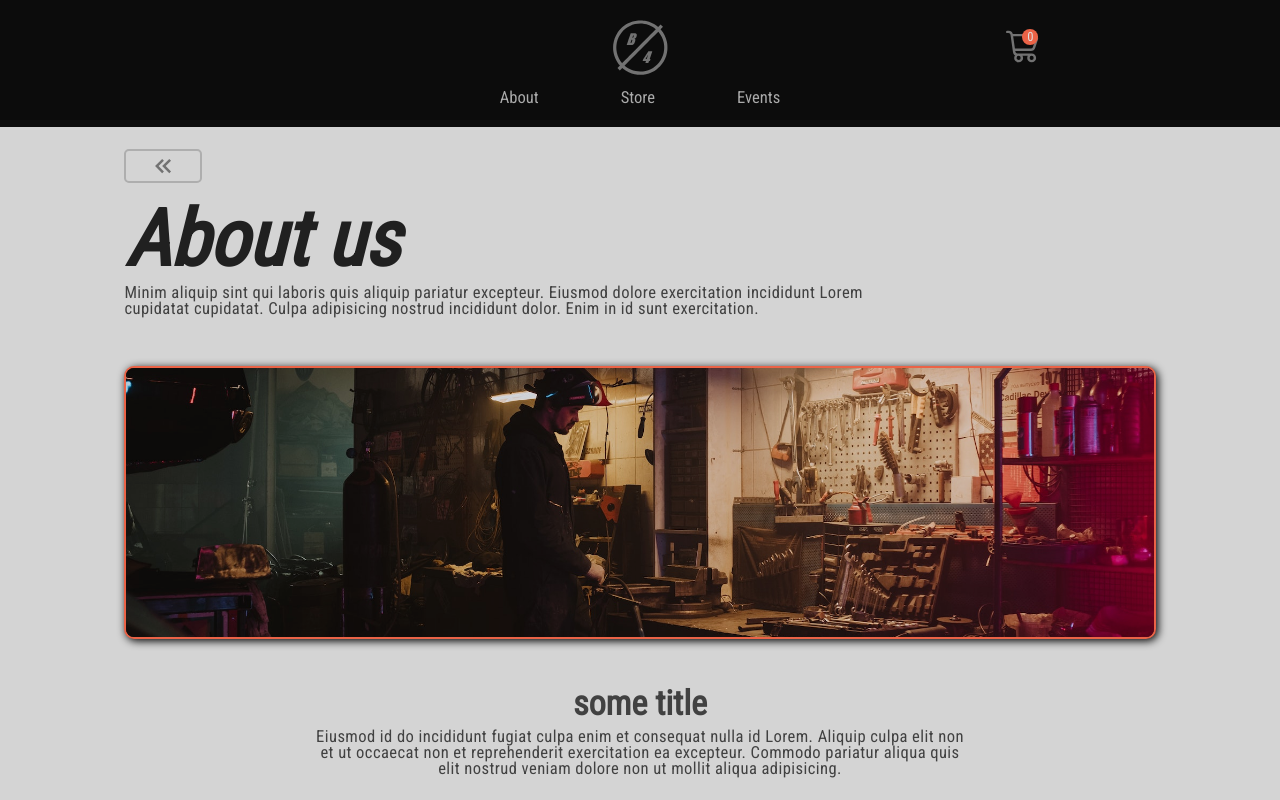
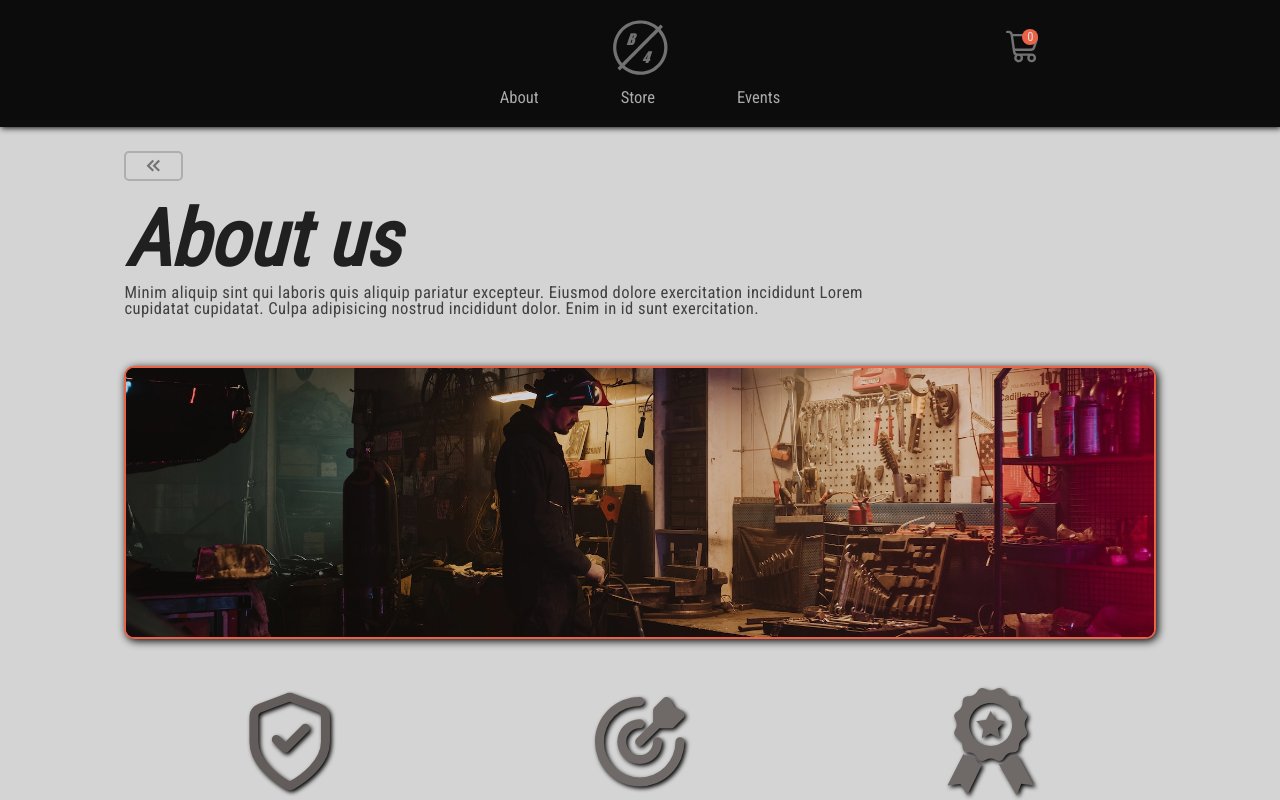
Before and after one commit to braian009/b4-garage-remake, a Next.js app: page /about in a window 1280 px wide. Shown: the top 800 px of the page. Built offline with nearby package versions, Linux system fonts and the light colour scheme.

Commit message:
values mockup added to about page

```diff
--- a/components/Navbar/index.js
+++ b/components/Navbar/index.js
@@ -4,7 +4,7 @@ import styles from "./navbar.module.css";
 
 import BrandIcon from "../varied/Icons/BrandIcon";
 import CartIcon from "../varied/Icons/CartIcon";
-import { motion } from "framer-motion";
+import { motion, useScroll } from "framer-motion";
 import { useRouter } from "next/router";
 import { useSelector } from "react-redux";
 
@@ -43,7 +43,7 @@ const Navbar = () => {
       initial={{ y: -100, opacity: 0 }}
       whileInView={{ y: 0, opacity: 1 }}
       viewport={{ once: true }}
-      transition={{ delay: 1, type: "spring", stiffness: 400, damping: 75 }}
+      transition={{ delay: 0.8, duration: 0.4, type: "spring", stiffness: 400, damping: 75 }}
     >
       <div className={styles.inner}>
         <div className={styles.brandLogo} onClick={() => router.push("/")}>
--- a/components/Navbar/navbar.module.css
+++ b/components/Navbar/navbar.module.css
@@ -12,8 +12,8 @@
   color: var(--white-secondary);
 
   background-color: var(--bg-black);
+  box-shadow: 1px 1px 6px #0c0c0c;
 
-  /* border-bottom: 2px solid rgba(255, 255, 255, 0.125); */
 }
 
 .inner {
--- a/components/varied/GoBackButton/button.module.css
+++ b/components/varied/GoBackButton/button.module.css
@@ -1,9 +1,9 @@
 .container {
   position: absolute;
-  top: 1.125em;
+  top: 1.25em;
   left: 1.25em;
-  width: 4em;
-  height: 1.75em;
+  width: 3em;
+  height: 1.5em;
   border: 2px solid hsla(0, 0%, 45%, 0.4);
   border-radius: 5px;
   cursor: pointer;
--- a/components/varied/Icons/CartIcon.js
+++ b/components/varied/Icons/CartIcon.js
@@ -3,7 +3,7 @@ import * as React from "react";
 const CartIcon = () => {
   return (
     <svg viewBox="0 0 24 24" fill="none">
-      <g stroke-width="0"></g>
+      <g strokeWidth="0"></g>
       <g strokeLinecap="round" strokeLinejoin="round"></g>
       <g>
         <path
--- a/pages/about/about.module.css
+++ b/pages/about/about.module.css
@@ -43,17 +43,38 @@
   opacity: 0.9;
 }
 
-.aboutValues > h2 {
-  font-size: 1.75rem;
-  text-align: center;
-  margin-bottom: 0.5rem;
-  color: var(--black-secondary);
+.aboutValues {
+  margin: 0 auto;
+  display: flex;
+  flex-direction: column;
+  gap: 1em;
 }
 
-.aboutValues > p {
-  max-width: 40em;
+.valuesCard {
+  max-width: 22em;
+  padding: 0 1em;
+}
+
+.valuesCard > div {
+  height: 5.5em;
+
+  position: relative;
+  width: fit-content;
+  margin: 0 auto;
+
+  border-radius: 50%;
+}
+
+.valuesCard > div > svg {
+  width: 100%;
+  height: 100%;
+  filter: drop-shadow(2px 2px 2px #000);
+}
+
+.valuesCard p {
+  margin-top: 0.5rem;
+  color: var(--black-secondary);
   text-align: center;
-  margin: 0 auto;
 }
 
 .insightCards {
@@ -75,14 +96,9 @@
   color: var(--black-secondary) !important;
 }
 
-@media (min-width: 40em) {
-  .aboutValues > div {
+@media (min-width: 50em) {
+  .aboutValues {
     flex-direction: row;
-    justify-content: space-between;
-  }
-
-  .aboutValues > div h4 {
-    max-width: 14em;
   }
 }
 
--- a/pages/about/index.js
+++ b/pages/about/index.js
@@ -40,14 +40,81 @@ const About = () => {
         </div>
 
         <div className={styles.aboutValues}>
-          <h2> some title</h2>
-
-          <p>
-            Eiusmod id do incididunt fugiat culpa enim et consequat nulla id
-            Lorem. Aliquip culpa elit non et ut occaecat non et reprehenderit
-            exercitation ea excepteur. Commodo pariatur aliqua quis elit nostrud
-            veniam dolore non ut mollit aliqua adipisicing.
-          </p>
+          <div className={styles.valuesCard}>
+            <div>
+              <svg viewBox="0 0 24 24" fill="none">
+                <g id="SVGRepo_bgCarrier" strokeWidth="0"></g>
+                <g
+                  id="SVGRepo_tracerCarrier"
+                  strokeLinecap="round"
+                  strokeLinejoin="round"
+                ></g>
+                <g>
+                  <path
+                    d="M9 11.4999L11 13.4999L15.5 8.99987M20 11.9999C20 16.9083 14.646 20.4783 12.698 21.6147C12.4766 21.7439 12.3659 21.8085 12.2097 21.842C12.0884 21.868 11.9116 21.868 11.7903 21.842C11.6341 21.8085 11.5234 21.7439 11.302 21.6147C9.35396 20.4783 4 16.9083 4 11.9999V7.21747C4 6.41796 4 6.0182 4.13076 5.67457C4.24627 5.37101 4.43398 5.10015 4.67766 4.8854C4.9535 4.64231 5.3278 4.50195 6.0764 4.22122L11.4382 2.21054C11.6461 2.13258 11.75 2.0936 11.857 2.07815C11.9518 2.06444 12.0482 2.06444 12.143 2.07815C12.25 2.0936 12.3539 2.13258 12.5618 2.21054L17.9236 4.22122C18.6722 4.50195 19.0465 4.64231 19.3223 4.8854C19.566 5.10015 19.7537 5.37101 19.8692 5.67457C20 6.0182 20 6.41796 20 7.21747V11.9999Z"
+                    stroke="#625d5b"
+                    strokeWidth="2"
+                    strokeLinecap="round"
+                    strokeLinejoin="round"
+                  ></path>{" "}
+                </g>
+              </svg>
+            </div>
+            <p>
+              Eiusmod id do incididunt fugiat culpa enim et consequat nulla id
+              Lorem. Aliquip culpa elit non et ut occaecat non et reprehenderit.
+            </p>
+          </div>
+          <div className={styles.valuesCard}>
+            <div>
+              <svg strokeWidth="1" viewBox="0 0 24 24" fill="#6f6a67">
+                <g strokeWidth="0"></g>
+                <g strokeLinecap="round" strokeLinejoin="round"></g>
+                <g>
+                  <path d="M22,12A10,10,0,1,1,12,2a1,1,0,0,1,0,2,8,8,0,1,0,8,8,1,1,0,0,1,2,0ZM12,9a1,1,0,0,0,0-2,5,5,0,1,0,5,5,1,1,0,0,0-2,0,3,3,0,1,1-3-3Zm-.71,3.71a1,1,0,0,0,1.42,0L16.41,9H19a1,1,0,0,0,.71-.29l2-2A1,1,0,0,0,22,5.84a1,1,0,0,0-.54-.73l-1.7-.86-.86-1.7A1,1,0,0,0,18.16,2a1,1,0,0,0-.87.28l-2,2A1,1,0,0,0,15,5V7.59l-3.71,3.7A1,1,0,0,0,11.29,12.71Z"></path>
+                </g>
+              </svg>
+            </div>
+            <p>
+              Eiusmod id do incididunt fugiat culpa enim et consequat nulla id
+              Lorem. Aliquip culpa elit non et ut occaecat non et reprehenderit.
+            </p>
+          </div>
+          <div className={styles.valuesCard}>
+            <div>
+              <svg
+                fill="#6f6a67"
+                height="200px"
+                width="200px"
+                version="1.1"
+                viewBox="0 0 23.382 23.382"
+              >
+                <g id="SVGRepo_bgCarrier" strokeWidth="0"></g>
+                <g
+                  id="SVGRepo_tracerCarrier"
+                  strokeLinecap="round"
+                  strokeLinejoin="round"
+                ></g>
+                <g id="SVGRepo_iconCarrier">
+                  {" "}
+                  <g>
+                    {" "}
+                    <path d="M14.58,15.181c0.438-0.732,1.082-1.107,1.936-1.117c0.854-0.01,1.285-0.445,1.299-1.301 c0.012-0.852,0.383-1.496,1.115-1.932c0.734-0.438,0.893-1.027,0.475-1.773c-0.416-0.744-0.416-1.488,0-2.234 c0.418-0.744,0.26-1.332-0.475-1.77c-0.732-0.439-1.104-1.082-1.115-1.938c-0.014-0.852-0.445-1.287-1.299-1.297 c-0.854-0.012-1.498-0.385-1.936-1.117c-0.438-0.734-1.027-0.893-1.771-0.475c-0.744,0.416-1.49,0.416-2.234,0 C9.83-0.19,9.241-0.032,8.803,0.702C8.366,1.435,7.721,1.808,6.868,1.819c-0.852,0.01-1.285,0.445-1.297,1.297 C5.557,3.972,5.186,4.614,4.454,5.054C3.72,5.492,3.559,6.079,3.979,6.824c0.418,0.746,0.418,1.49,0,2.234 c-0.42,0.746-0.26,1.336,0.475,1.773c0.732,0.436,1.104,1.08,1.117,1.932c0.012,0.855,0.445,1.291,1.297,1.301 c0.854,0.01,1.498,0.385,1.936,1.117c0.438,0.734,1.027,0.893,1.771,0.473c0.744-0.412,1.49-0.412,2.234,0 C13.553,16.073,14.143,15.915,14.58,15.181z M11.694,12.614c-2.582,0-4.674-2.092-4.674-4.674c0-2.58,2.092-4.672,4.674-4.672 c2.58,0,4.672,2.092,4.672,4.672C16.366,10.522,14.274,12.614,11.694,12.614z"></path>{" "}
+                    <path d="M6.793,14.749c-0.898,0-1.018-0.418-1.018-0.418l-3.507,6.893l2.812-0.316l1.555,2.34c0,0,3.24-6.76,3.24-6.715 C8.196,16.491,8.864,14.794,6.793,14.749z"></path>{" "}
+                    <path d="M17.563,14.601c-2.562,0.268-2.041,0.904-2.627,1.398c-0.674,0.719-1.516,0.578-1.516,0.578l3.955,6.805l0.973-2.52 l2.766,0.361L17.563,14.601z"></path>{" "}
+                    <polygon points="12.67,6.909 11.692,4.929 10.713,6.909 8.524,7.229 10.106,8.772 9.733,10.954 11.692,9.925 13.651,10.954 13.278,8.772 14.86,7.229 "></polygon>{" "}
+                    <g> </g> <g> </g> <g> </g> <g> </g> <g> </g> <g> </g>{" "}
+                    <g> </g> <g> </g> <g> </g> <g> </g> <g> </g> <g> </g>{" "}
+                    <g> </g> <g> </g> <g> </g>{" "}
+                  </g>{" "}
+                </g>
+              </svg>
+            </div>
+            <p>
+              Eiusmod id do incididunt fugiat culpa enim et consequat nulla id
+              Lorem. Aliquip culpa elit non et ut occaecat non et reprehenderit.
+            </p>
+          </div>
         </div>
         <div className={styles.insightCards}>
           <LegendText text="Some insights:" />
```
